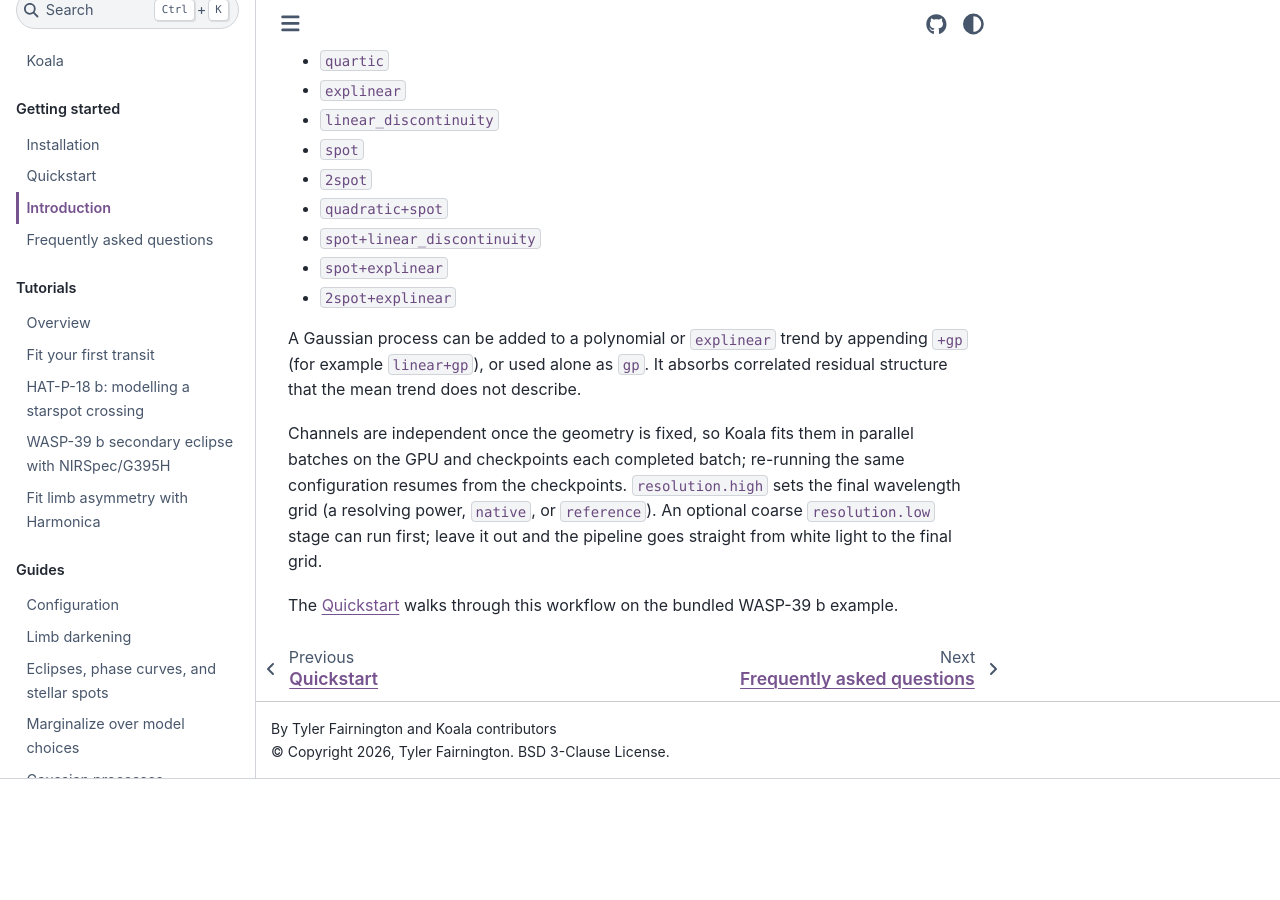
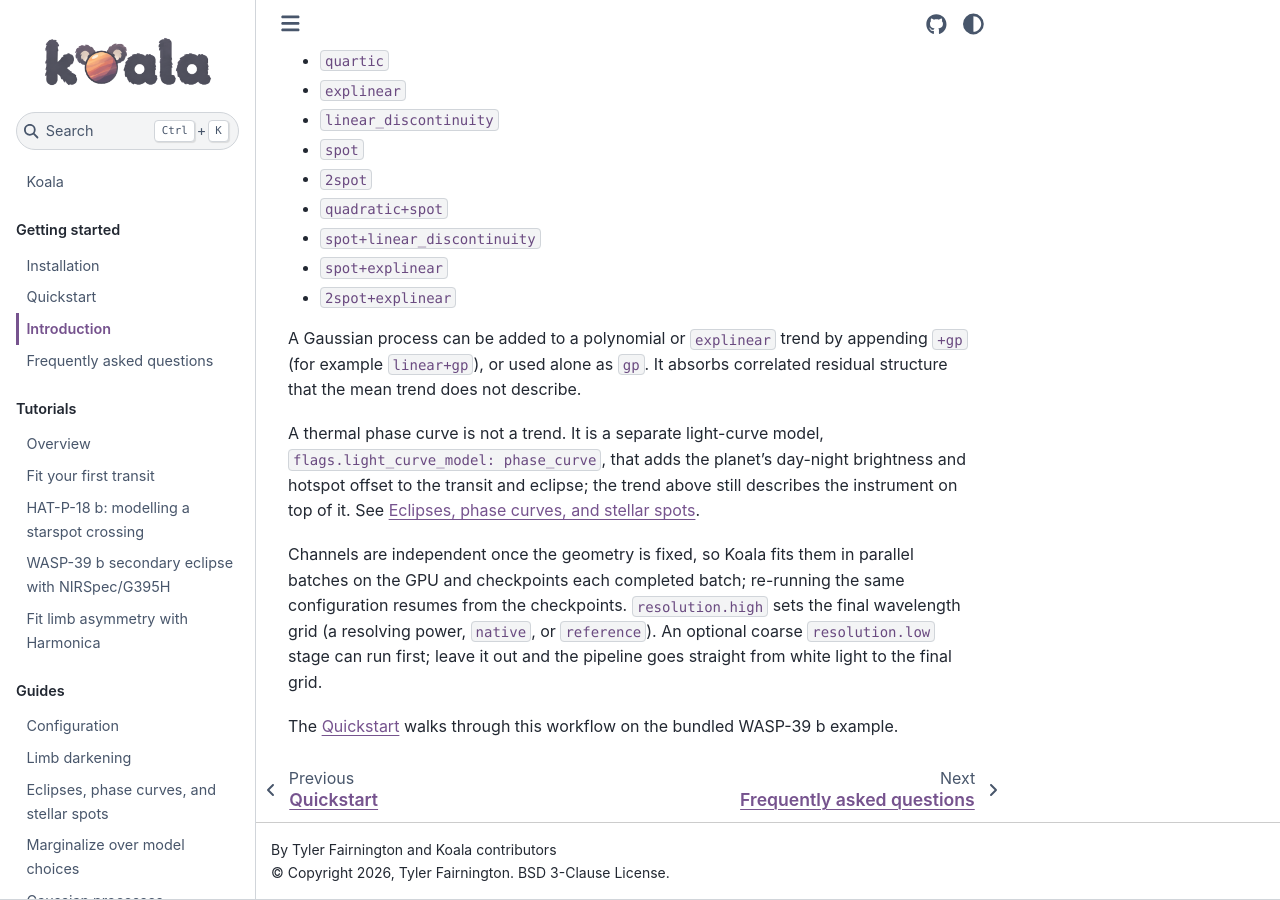
Before and after one commit to TylerFair/koala, a Sphinx documentation site: the page built from docs/concepts.md, in a window 1280 px wide and 900 px high, scrolled down 906 px. Built offline with Sphinx 7.4.7 and the Sphinx Book theme 1.1.4, drawn with Linux system fonts in a browser that asks for light colours; before the commit the page ends 1685 px from its top, so only the background shows below that.

Commit message:
Note in the introduction that the phase curve is a light-curve model, not a trend
Co-Authored-By: Claude Fable 5.1 <noreply@anthropic.com>

```diff
--- a/docs/concepts.md
+++ b/docs/concepts.md
@@ -34,6 +34,12 @@ A Gaussian process can be added to a polynomial or `explinear` trend by
 appending `+gp` (for example `linear+gp`), or used alone as `gp`. It absorbs
 correlated residual structure that the mean trend does not describe.
 
+A thermal phase curve is not a trend. It is a separate light-curve model,
+`flags.light_curve_model: phase_curve`, that adds the planet's day-night
+brightness and hotspot offset to the transit and eclipse; the trend above
+still describes the instrument on top of it. See
+[Eclipses, phase curves, and stellar spots](guides/phase_curves.md).
+
 Channels are independent once the geometry is fixed, so Koala fits them in
 parallel batches on the GPU and checkpoints each completed batch; re-running
 the same configuration resumes from the checkpoints. `resolution.high` sets
```
